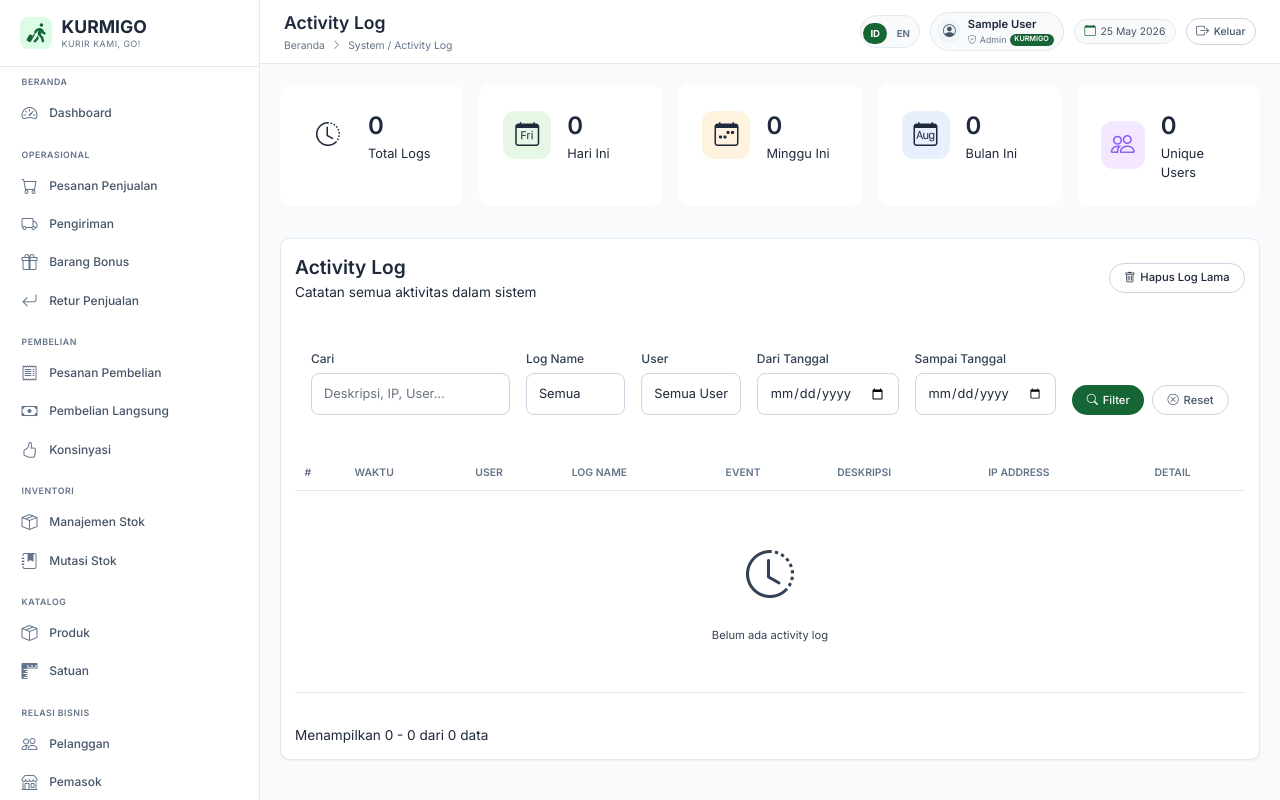
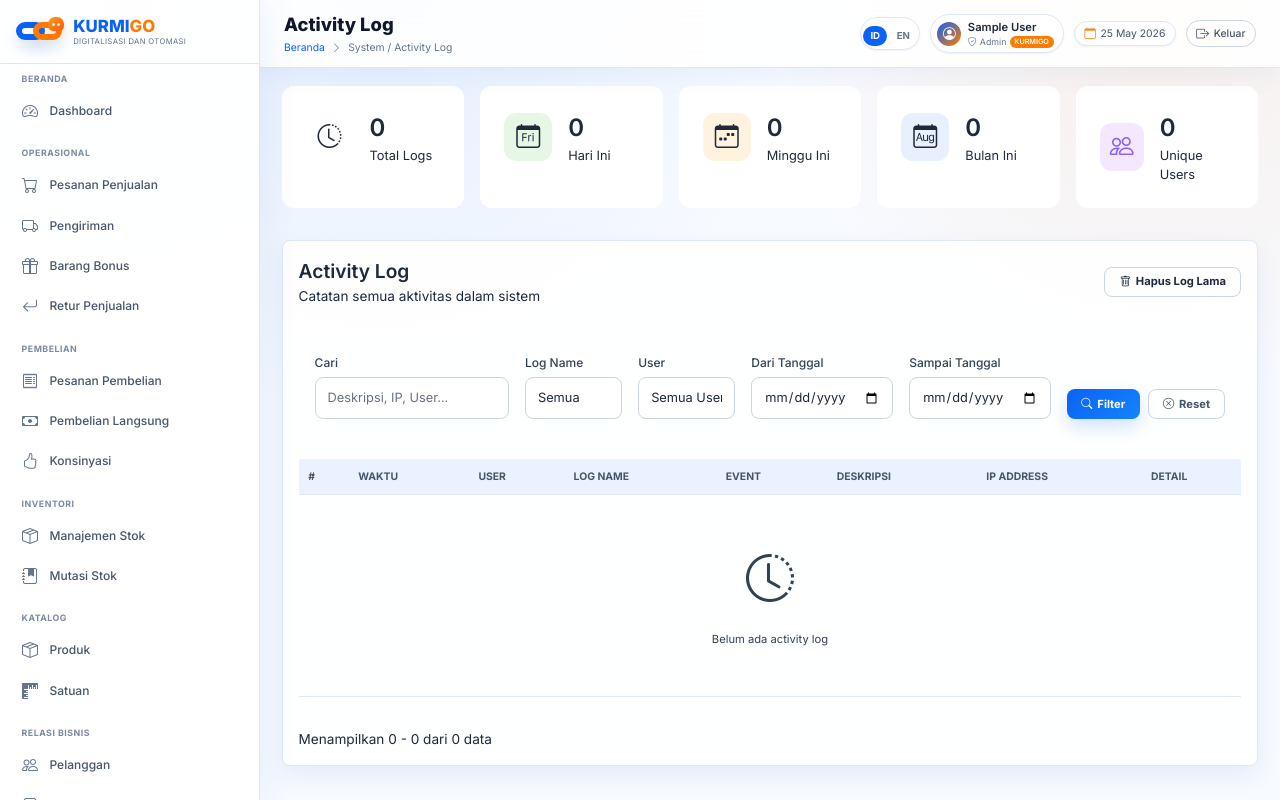
Before and after one commit to KangHasan88/DMS-1, a Laravel app: page /activity-logs in a window 1280 px wide. Run offline with Laravel 12, Linux system fonts and the light colour scheme; the visitor is signed in with stand-in values (Sample User, id 1); data that the repository does not hold is empty; style sheets or scripts are compiled from the project's sources; parts of the project's set-up code (start-up, migrations or seed data) failed here and were passed over.

Commit message:
Align DMS layout with Kurmigo brand theme

```diff
--- a/resources/views/layouts/sidebar.blade.php
+++ b/resources/views/layouts/sidebar.blade.php
@@ -34,17 +34,20 @@
 
         body {
             font-family: 'Inter', -apple-system, BlinkMacSystemFont, 'Segoe UI', Roboto, sans-serif;
-            background: #f8fafc;
+            background:
+                radial-gradient(circle at 92% 8%, rgba(255, 122, 0, 0.08), transparent 26rem),
+                radial-gradient(circle at 10% 2%, rgba(0, 105, 255, 0.08), transparent 24rem),
+                #f7faff;
             color: #1e293b;
         }
 
-        /* Color Palette - Hijau Tua Professional */
+        /* Color Palette - KURMIGO Professional */
         :root {
             --k-white: #ffffff;
-            --k-white-off: #f8fafc;
-            --k-gray-50: #f9fafb;
-            --k-gray-100: #f1f5f9;
-            --k-gray-200: #e2e8f0;
+            --k-white-off: #f7faff;
+            --k-gray-50: #f8fbff;
+            --k-gray-100: #eef4ff;
+            --k-gray-200: #dce7f7;
             --k-gray-300: #cbd5e1;
             --k-gray-400: #94a3b8;
             --k-gray-500: #64748b;
@@ -54,20 +57,30 @@
             --k-gray-900: #0f172a;
             --k-black: #000000;
 
-            /* Hijau Tua Professional */
-            --k-green: #166534;
-            --k-green-dark: #14532d;
-            --k-green-darker: #0f3d1f;
-            --k-green-light: #dcfce7;
-            --k-green-mid: #15803d;
-            --k-green-accent: #22c55e;
-            --k-orange: #f97316;
-            --k-orange-light: #ffedd5;
+            --k-blue: #0b63f6;
+            --k-blue-dark: #0747b9;
+            --k-blue-darker: #06358a;
+            --k-blue-light: #eaf2ff;
+            --k-blue-mid: #1383ff;
+            --k-blue-accent: #21a8ff;
+            --k-orange: #ff7a00;
+            --k-orange-dark: #e55700;
+            --k-orange-light: #fff1df;
+            --k-orange-soft: #fff7ed;
+            --k-red: #dc2626;
 
-            --k-shadow-sm: 0 1px 2px rgba(0, 0, 0, 0.05);
-            --k-shadow-md: 0 4px 6px -1px rgba(0, 0, 0, 0.05);
-            --k-shadow-lg: 0 10px 15px -3px rgba(0, 0, 0, 0.05);
-            --k-shadow-green: 0 4px 12px rgba(22, 101, 52, 0.15);
+            /* Backward-compatible aliases used by existing views. */
+            --k-green: var(--k-blue);
+            --k-green-dark: var(--k-blue-dark);
+            --k-green-darker: var(--k-blue-darker);
+            --k-green-light: var(--k-blue-light);
+            --k-green-mid: var(--k-blue-mid);
+            --k-green-accent: var(--k-blue-accent);
+
+            --k-shadow-sm: 0 1px 2px rgba(15, 23, 42, 0.05);
+            --k-shadow-md: 0 10px 24px rgba(15, 82, 186, 0.08);
+            --k-shadow-lg: 0 18px 42px rgba(15, 82, 186, 0.10);
+            --k-shadow-green: 0 8px 18px rgba(11, 99, 246, 0.18);
         }
 
         /* Layout Container */
@@ -81,7 +94,7 @@
            ======================================== */
         .sidebar {
             width: 260px;
-            background: var(--k-white);
+            background: rgba(255, 255, 255, 0.94);
             color: var(--k-gray-800);
             position: fixed;
             left: 0;
@@ -89,6 +102,7 @@
             bottom: 0;
             overflow-y: auto;
             border-right: 1px solid var(--k-gray-200);
+            box-shadow: 10px 0 32px rgba(15, 82, 186, 0.06);
             z-index: 1000;
         }
 
@@ -107,12 +121,12 @@
         }
 
         .sidebar::-webkit-scrollbar-thumb:hover {
-            background: var(--k-green);
+            background: var(--k-blue);
         }
 
         /* Sidebar Header - Compact */
         .sidebar-header {
-            padding: 1rem 1.25rem;
+            padding: 1rem 1rem 0.95rem;
             border-bottom: 1px solid var(--k-gray-200);
             margin-bottom: 0.5rem;
         }
@@ -120,39 +134,85 @@
         .logo-wrapper {
             display: flex;
             align-items: center;
-            gap: 0.6rem;
+            gap: 0.7rem;
             text-decoration: none;
         }
 
-        .logo-icon {
-            width: 32px;
+        .brand-mark {
+            width: 46px;
             height: 32px;
-            background: var(--k-green-light);
-            border-radius: 8px;
+            position: relative;
+            flex: 0 0 auto;
+        }
+
+        .brand-link {
+            position: absolute;
+            top: 6px;
+            width: 29px;
+            height: 18px;
+            border: 6px solid;
+            border-radius: 999px;
+            background: transparent;
+            box-shadow: 0 8px 16px rgba(15, 82, 186, 0.15);
+        }
+
+        .brand-link.blue {
+            left: 0;
+            border-color: var(--k-blue);
+        }
+
+        .brand-link.orange {
+            right: 0;
+            border-color: var(--k-orange);
+        }
+
+        .brand-bot {
+            position: absolute;
+            right: -2px;
+            top: 1px;
+            width: 16px;
+            height: 14px;
+            background: linear-gradient(135deg, #ff9b21, #ff5a00);
+            border-radius: 7px 7px 5px 5px;
             display: flex;
             align-items: center;
             justify-content: center;
+            box-shadow: 0 5px 10px rgba(255, 122, 0, 0.25);
         }
 
-        .logo-icon i {
-            color: var(--k-green);
-            font-size: 1.2rem;
+        .brand-bot::before,
+        .brand-bot::after {
+            content: '';
+            width: 3px;
+            height: 3px;
+            background: #a7f3ff;
+            border-radius: 999px;
+            margin: 0 1px;
         }
 
         .logo-text h2 {
-            font-size: 1.1rem;
-            font-weight: 700;
-            color: var(--k-gray-800);
+            font-size: 1.05rem;
+            font-weight: 800;
+            color: var(--k-gray-900);
             margin: 0;
             line-height: 1.2;
+            letter-spacing: 0;
+        }
+
+        .logo-text h2 .brand-blue {
+            color: var(--k-blue);
+        }
+
+        .logo-text h2 .brand-orange {
+            color: var(--k-orange);
         }
 
         .logo-text p {
-            font-size: 0.55rem;
+            font-size: 0.48rem;
             color: var(--k-gray-500);
             margin: 0;
             text-transform: uppercase;
-            letter-spacing: 0.5px;
+            letter-spacing: 0.35px;
         }
 
         /* Navigation Menu - Ultra Compact */
@@ -167,8 +227,8 @@
         .nav-section-title {
             font-size: 0.55rem;
             text-transform: uppercase;
-            color: var(--k-gray-500);
-            font-weight: 600;
+            color: #7b8aa3;
+            font-weight: 700;
             padding: 0 0.6rem;
             margin-bottom: 0.4rem;
             letter-spacing: 0.5px;
@@ -183,10 +243,10 @@
             display: flex;
             align-items: center;
             gap: 0.6rem;
-            padding: 0.4rem 0.6rem;
+            padding: 0.46rem 0.62rem;
             color: var(--k-gray-600);
             text-decoration: none;
-            border-radius: 6px;
+            border-radius: 8px;
             transition: all 0.2s ease;
             font-weight: 500;
         }
@@ -238,15 +299,19 @@
             flex: 1;
             margin-left: 260px;
             min-height: 100vh;
-            background: var(--k-white-off);
+            background:
+                radial-gradient(circle at 88% 3%, rgba(255, 122, 0, 0.08), transparent 24rem),
+                radial-gradient(circle at 12% 0, rgba(11, 99, 246, 0.08), transparent 26rem),
+                var(--k-white-off);
         }
 
         /* ========================================
            TOP BAR - Compact
            ======================================== */
         .top-bar {
-            background: var(--k-white);
-            padding: 0.6rem 1.5rem;
+            background: rgba(255, 255, 255, 0.88);
+            backdrop-filter: blur(16px);
+            padding: 0.7rem 1.5rem;
             display: flex;
             align-items: center;
             justify-content: space-between;
@@ -254,12 +319,13 @@
             position: sticky;
             top: 0;
             z-index: 100;
+            box-shadow: 0 8px 24px rgba(15, 82, 186, 0.05);
         }
 
         .page-title h1 {
-            font-size: 1.1rem;
-            font-weight: 600;
-            color: var(--k-gray-800);
+            font-size: 1.15rem;
+            font-weight: 800;
+            color: var(--k-gray-900);
             margin: 0;
         }
 
@@ -273,7 +339,7 @@
         }
 
         .breadcrumb a {
-            color: var(--k-gray-500);
+            color: var(--k-blue);
             text-decoration: none;
         }
 
@@ -294,15 +360,16 @@
             align-items: center;
             gap: 0.4rem;
             padding: 0.2rem 0.6rem 0.2rem 0.4rem;
-            background: var(--k-gray-50);
+            background: var(--k-white);
             border-radius: 24px;
             border: 1px solid var(--k-gray-200);
+            box-shadow: var(--k-shadow-sm);
         }
 
         .avatar-small {
             width: 24px;
             height: 24px;
-            background: var(--k-gray-100);
+            background: linear-gradient(135deg, var(--k-blue), var(--k-orange));
             border-radius: 24px;
             display: flex;
             align-items: center;
@@ -311,7 +378,7 @@
 
         .avatar-small i {
             font-size: 0.8rem;
-            color: var(--k-gray-600);
+            color: var(--k-white);
         }
 
         .user-detail .name {
@@ -329,7 +396,7 @@
         }
 
         .role-badge {
-            background: var(--k-green);
+            background: var(--k-orange);
             color: var(--k-white);
             padding: 0.05rem 0.3rem;
             border-radius: 20px;
@@ -343,15 +410,16 @@
             align-items: center;
             gap: 0.3rem;
             padding: 0.2rem 0.6rem;
-            background: var(--k-gray-50);
+            background: var(--k-white);
             border-radius: 24px;
             color: var(--k-gray-600);
             font-size: 0.65rem;
             border: 1px solid var(--k-gray-200);
+            box-shadow: var(--k-shadow-sm);
         }
 
         .date-display i {
-            color: var(--k-green);
+            color: var(--k-orange);
             font-size: 0.7rem;
         }
 
@@ -386,9 +454,10 @@
             align-items: center;
             gap: 0.15rem;
             padding: 0.15rem;
-            background: var(--k-gray-50);
+            background: var(--k-white);
             border: 1px solid var(--k-gray-200);
             border-radius: 24px;
+            box-shadow: var(--k-shadow-sm);
         }
 
         .language-toggle form {
@@ -407,7 +476,7 @@
         }
 
         .language-toggle button.active {
-            background: var(--k-green);
+            background: var(--k-blue);
             color: var(--k-white);
         }
 
@@ -415,16 +484,16 @@
            CONTENT AREA
            ======================================== */
         .content-area {
-            padding: 1.25rem;
+            padding: 1.1rem 1.35rem;
         }
 
         /* Cards */
         .dms-card {
-            background: var(--k-white);
-            border-radius: 0.6rem;
-            padding: 0.875rem;
+            background: rgba(255, 255, 255, 0.94);
+            border-radius: 8px;
+            padding: 1rem;
             border: 1px solid var(--k-gray-200);
-            box-shadow: var(--k-shadow-sm);
+            box-shadow: var(--k-shadow-md);
         }
 
         /* Stats Grid */
@@ -495,17 +567,19 @@
         /* Table */
         .dms-table {
             width: 100%;
-            border-collapse: collapse;
+            border-collapse: separate;
+            border-spacing: 0;
         }
 
         .dms-table th {
             text-align: left;
             padding: 0.6rem;
-            color: var(--k-gray-500);
+            color: var(--k-gray-600);
             font-size: 0.65rem;
-            font-weight: 600;
+            font-weight: 700;
             text-transform: uppercase;
             border-bottom: 1px solid var(--k-gray-200);
+            background: var(--k-blue-light);
         }
 
         .dms-table td {
@@ -544,15 +618,15 @@
         }
 
         .dms-badge-info {
-            background: var(--k-gray-100);
-            color: var(--k-gray-600);
+            background: var(--k-blue-light);
+            color: var(--k-blue);
         }
 
         /* Buttons */
         .dms-btn {
             padding: 0.35rem 0.9rem;
-            border-radius: 1.5rem;
-            font-weight: 500;
+            border-radius: 8px;
+            font-weight: 700;
             font-size: 0.7rem;
             border: none;
             cursor: pointer;
@@ -563,12 +637,13 @@
         }
 
         .dms-btn-primary {
-            background: var(--k-green);
+            background: linear-gradient(135deg, var(--k-blue), var(--k-blue-mid));
             color: var(--k-white);
+            box-shadow: var(--k-shadow-green);
         }
 
         .dms-btn-primary:hover {
-            background: var(--k-green-dark);
+            background: linear-gradient(135deg, var(--k-blue-dark), var(--k-blue));
             transform: translateY(-1px);
         }
 
@@ -669,12 +745,14 @@
             <!-- Logo -->
             <div class="sidebar-header">
                 <a href="{{ route('dashboard') }}" class="logo-wrapper">
-                    <div class="logo-icon">
-                        <i class="fas fa-person-walking-luggage"></i>
+                    <div class="brand-mark" aria-hidden="true">
+                        <span class="brand-link blue"></span>
+                        <span class="brand-link orange"></span>
+                        <span class="brand-bot"></span>
                     </div>
                     <div class="logo-text">
-                        <h2>KURMIGO</h2>
-                        <p>KURIR KAMI, GO!</p>
+                        <h2><span class="brand-blue">KURMI</span><span class="brand-orange">GO</span></h2>
+                        <p>Digitalisasi dan Otomasi</p>
                     </div>
                 </a>
             </div>
```
Also changed, not shown: other parts of resources/views/layouts/sidebar.blade.php (+28 -23 lines).
